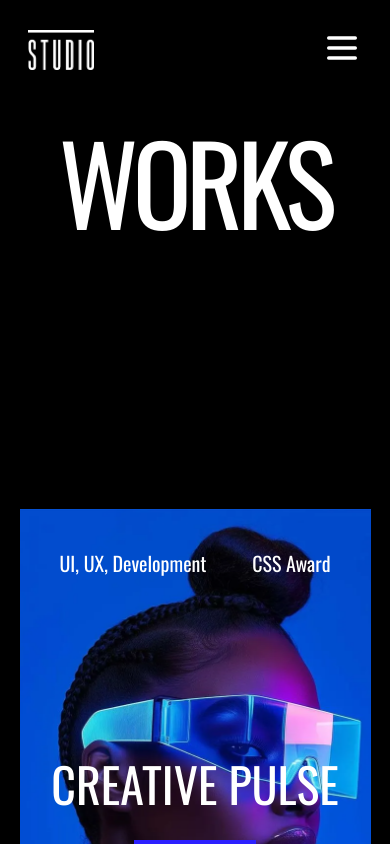
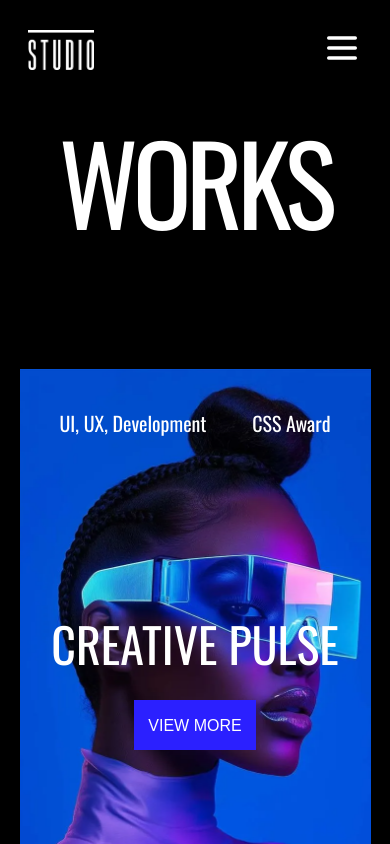
Before and after one commit to HoreaMatei/layout-project, a React (Vite) app: page /works in a window 390 px wide. Shown: the top 844 px of the page. Built offline with nearby package versions, Linux system fonts and the light colour scheme; a web font is replaced by a local one.

Commit message:
padding value changed on works.tsx comp

```diff
--- a/src/pages/works/Works.tsx
+++ b/src/pages/works/Works.tsx
@@ -11,7 +11,7 @@ const Works: React.FC = () => {
       <Title className="text-[28vw] z-20  h-[30vh] sm:h-[90vh]" text="works" />
 
       <div className="relative  bg-black">
-        <div className="relative w-screen bg-black pt-40">
+        <div className="relative w-screen bg-black pt-5 sm:pt-40">
           <BannersSectionWorks
             subClassName="w-[90vw]  sm:w-[38vw] h-[70vh] "
             className="w-screen  sm:w-[78vw]   m-auto flex flex-col sm:grid grid-cols-2 "
```
